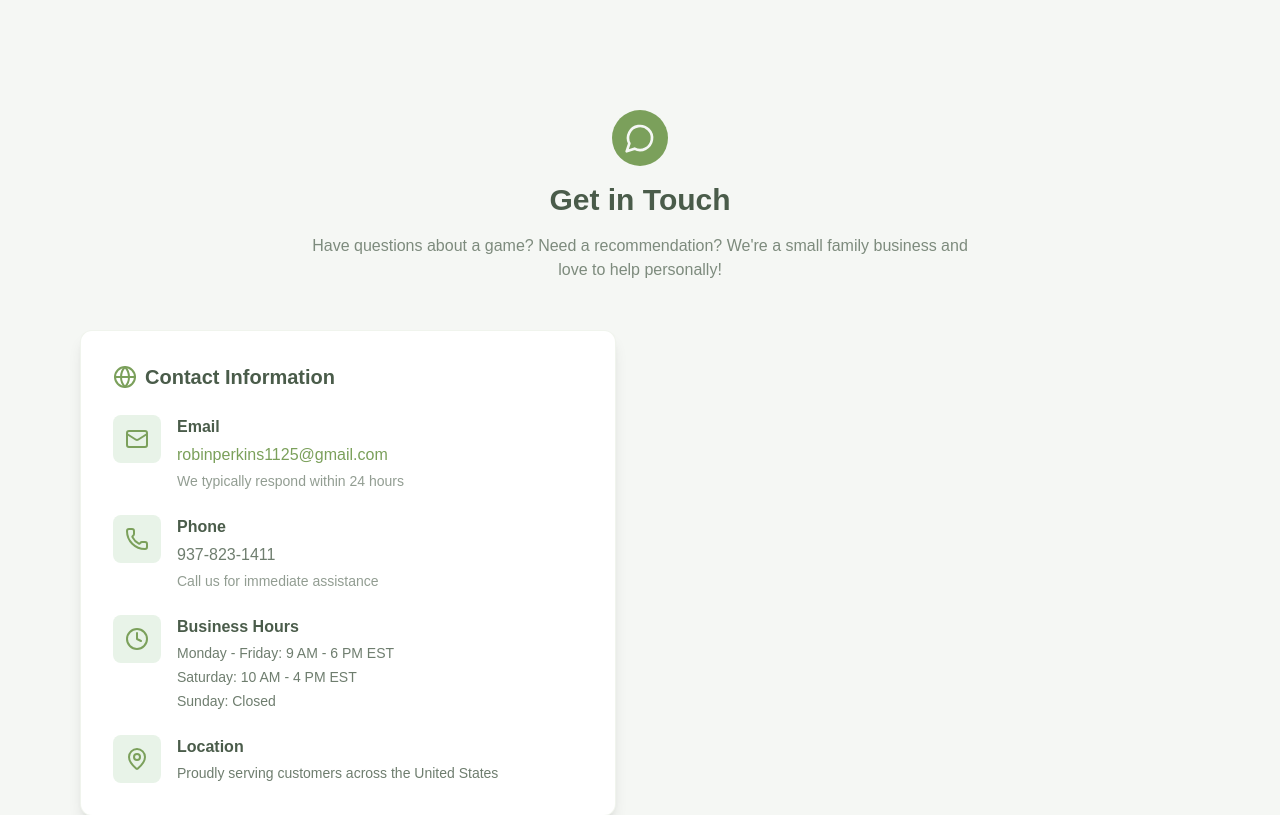
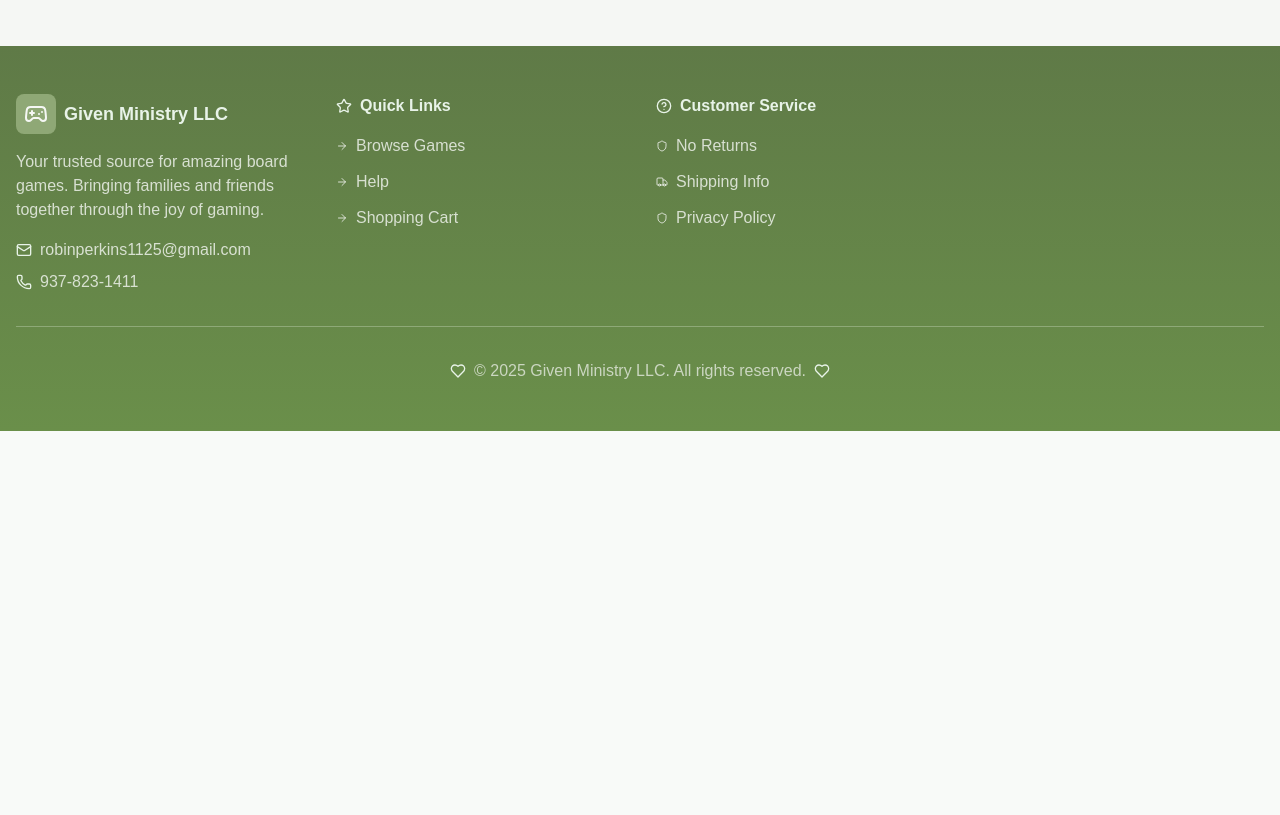
Before and after one commit to givenministryLLC/given-ministry-boardgames, a Next.js app: page / in a window 1280 px wide. Shown: the part 1460-2275 px from the top of the page. After the commit the page ends 1891 px from the top, so only its background shows below. Built offline with nearby package versions, Linux system fonts and the light colour scheme.

Commit message:
Remove Contact Us section from homepage
Deleted the Contact Us section from the Home page, including related imports and UI elements. This streamlines the page and removes contact information display.

```diff
--- a/src/app/page.tsx
+++ b/src/app/page.tsx
@@ -7,16 +7,7 @@ import {
   Users,
   Award,
   Sparkles,
-  Heart,
-  Zap,
-  Mail,
-  Phone,
-  Clock,
-  MapPin,
-  CheckCircle,
-  MessageCircle,
-  Globe,
-  Gamepad2
+  Heart
 } from 'lucide-react';
 import { companyConfig } from '@/config/company';
 
@@ -135,92 +126,6 @@ export default function Home() {
         </div>
       </section>
 
-      {/* Contact Us */}
-      <section className="py-16 bg-warm-cream">
-        <div className="max-w-6xl mx-auto px-4">
-          <div className="text-center mb-12">
-            <div className="flex justify-center mb-4">
-              <div className="bg-primary p-3 rounded-full">
-                <MessageCircle className="w-8 h-8 text-warm-cream" />
-              </div>
-            </div>
-            <h2 className="text-3xl font-bold text-deep-brown mb-4">Get in Touch</h2>
-            <p className="text-deep-brown/70 max-w-2xl mx-auto">
-              Have questions about a game? Need a recommendation? We're a small family business and love to help personally!
-            </p>
-          </div>
-
-          <div className="grid grid-cols-1 lg:grid-cols-2 gap-12">
-            {/* Contact Info */}
-            <div className="bg-white p-8 rounded-xl shadow-lg border border-sage-green/20">
-              <h3 className="text-xl font-semibold mb-6 text-deep-brown flex items-center space-x-2">
-                <Globe className="w-6 h-6 text-primary" />
-                <span>Contact Information</span>
-              </h3>
-
-              <div className="space-y-6">
-                <div className="flex items-start space-x-4">
-                  <div className="bg-mint-whisper p-3 rounded-lg">
-                    <Mail className="w-6 h-6 text-primary" />
-                  </div>
-                  <div>
-                    <h4 className="font-semibold text-deep-brown mb-1">Email</h4>
-                    <p className="text-primary hover:text-primary-dark transition-colors">
-                      <a href={`mailto:${companyConfig.email}`}>{companyConfig.email}</a>
-                    </p>
-                    <p className="text-sm text-deep-brown/60 mt-1">
-                      We typically respond within 24 hours
-                    </p>
-                  </div>
-                </div>
-
-                <div className="flex items-start space-x-4">
-                  <div className="bg-mint-whisper p-3 rounded-lg">
-                    <Phone className="w-6 h-6 text-primary" />
-                  </div>
-                  <div>
-                    <h4 className="font-semibold text-deep-brown mb-1">Phone</h4>
-                    <p className="text-deep-brown/80">
-                      <a href={`tel:${companyConfig.phone}`} className="hover:text-primary transition-colors">{companyConfig.phoneFormatted}</a>
-                    </p>
-                    <p className="text-sm text-deep-brown/60 mt-1">
-                      Call us for immediate assistance
-                    </p>
-                  </div>
-                </div>
-
-                <div className="flex items-start space-x-4">
-                  <div className="bg-mint-whisper p-3 rounded-lg">
-                    <Clock className="w-6 h-6 text-primary" />
-                  </div>
-                  <div>
-                    <h4 className="font-semibold text-deep-brown mb-1">Business Hours</h4>
-                    <div className="text-deep-brown/80 space-y-1 text-sm">
-                      <p>{companyConfig.businessHours.weekdays}</p>
-                      <p>{companyConfig.businessHours.saturday}</p>
-                      <p>{companyConfig.businessHours.sunday}</p>
-                    </div>
-                  </div>
-                </div>
-
-                <div className="flex items-start space-x-4">
-                  <div className="bg-mint-whisper p-3 rounded-lg">
-                    <MapPin className="w-6 h-6 text-primary" />
-                  </div>
-                  <div>
-                    <h4 className="font-semibold text-deep-brown mb-1">Location</h4>
-                    <p className="text-deep-brown/80 text-sm">
-                      {companyConfig.location.description}
-                    </p>
-                  </div>
-                </div>
-              </div>
-            </div>
-
-          </div >
-        </div >
-      </section >
-
     </div >
   );
 }
```
